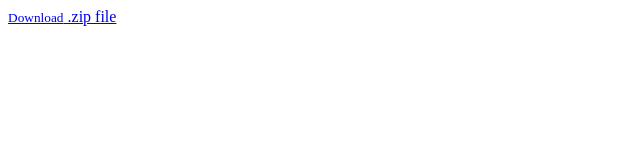
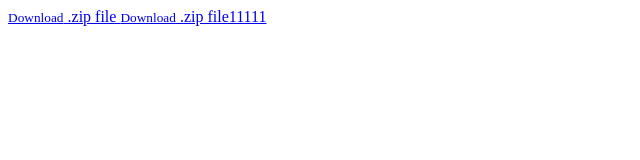
Before and after one commit to lisong-chain/lisong-chain.github.io, a plain HTML site: page index.html in a window 1280 px wide. Shown: the whole page, without its empty margins (0-640 px from the left). Drawn offline with Linux system fonts and the light colour scheme.

Commit message:
Update index.html

```diff
--- a/index.html
+++ b/index.html
@@ -2,3 +2,11 @@
               <small>Download</small>
               .zip file
             </a>
+
+
+
+
+<a href="https://codeload.github.com/lisong-chain/CSGO/zip/master" class="button">
+<small>Download</small>
+              .zip file11111
+</a>
```
